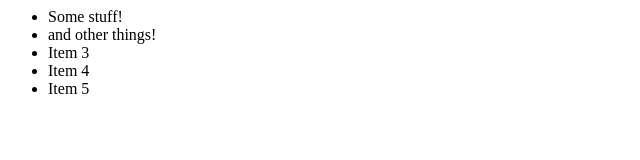
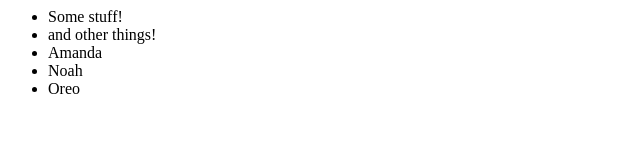
Before and after one commit to nickubed/NewThing, a plain HTML site: page index.html in a window 1280 px wide. Shown: the full height of the page, 0-640 px from the left. Drawn offline with Linux system fonts and the light colour scheme.

Commit message:
updated list items

```diff
--- a/index.html
+++ b/index.html
@@ -4,9 +4,9 @@
 			<ul>
 				<li>Some stuff!</li>
 				<li>and other things!</li>
-				<li>Item 3</li>
-				<li>Item 4</li>
-				<li>Item 5</li>
+				<li>Amanda</li>
+				<li>Noah</li>
+				<li>Oreo</li>
 			</ul>
 		</div>
 	</body>
```
